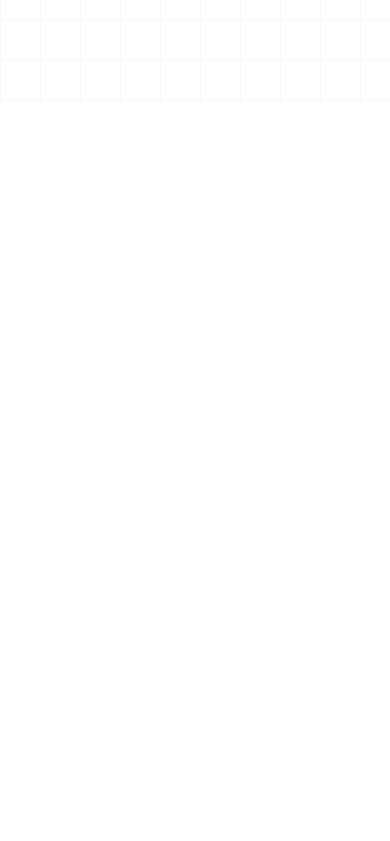
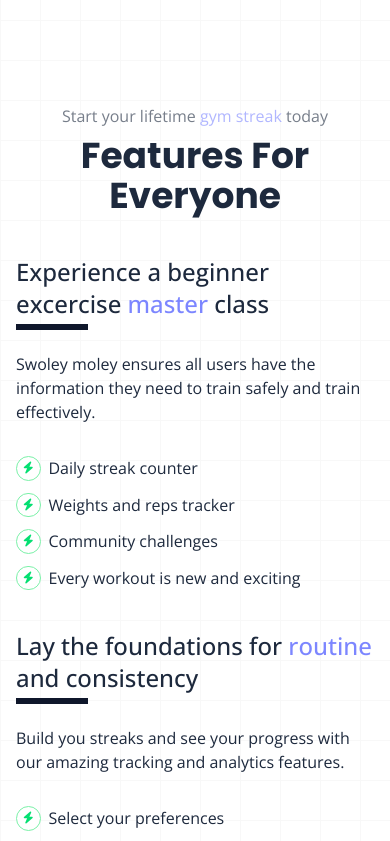
Before and after one commit to AkiKurvinen/svelte-gym-app-landingpage, a SvelteKit app: page / in a window 390 px wide. Shown: the part 740-1581 px from the top of the page. Before the commit the page ends 844 px from the top, so only its background shows below. Built offline with nearby package versions, Linux system fonts and the light colour scheme.

Commit message:
add product card

```diff
--- a/src/components/Header.svelte
+++ b/src/components/Header.svelte
@@ -2,7 +2,7 @@
 
 </script>
 <header class="flex flex-col relativez-20">
-    <div class="max-w-[1400] max-auto w-full flex items-center justify-between p-4 py-6">
+    <div class="max-w-[1400px] max-auto w-full flex items-center justify-between p-4 py-6">
         <a href="/" class="text-semibold"><h1>Swoley <span class="text-indigo-400">moley</span></h1></a>
     <button class="md:hidden grid place-items-center" aria-label="menu"><i class="fa-solid fa-bars"></i></button>
     <nav class="hidden md:flex items-center gap-4 lg:gap-6">
--- a/src/components/Product.svelte
+++ b/src/components/Product.svelte
@@ -1,4 +1,70 @@
 <script>
+    import ProductCard from "./ProductCard.svelte";
     import SectionWrapper from "./SectionWrapper.svelte";
+    let productFeatures = [
+        {
+            featureList: [
+                "Daily streak counter",
+                "Weights and reps tracker",
+                "Community challenges",
+                "Every workout is new and exciting",
+            ],
+            description:
+                "Swoley moley ensures all users have the information they need to train safely and train effectively.",
+            imgUrl: "assets/selection.png",
+        },
+        {
+            featureList: [
+                "Select your preferences",
+                "Personalize your workouts",
+                "Customize your training",
+                "Guarantees progress on all core exercises",
+            ],
+            description:
+                "Build you streaks and see your progress with our amazing tracking and analytics features.",
+            imgUrl: "assets/training.png",
+        },
+        {
+            featureList: [
+                "Eliminating guesswork",
+                "Save time",
+                "Achieve the performance you seek",
+                "Builds functional strength",
+            ],
+            description:
+                "Enter as much information about yourself as you desire to ensure all workouts are personalized to your every need.",
+            imgUrl: "assets/goal.png",
+        },
+    ];
 </script>
-<SectionWrapper id="product"></SectionWrapper>
+<SectionWrapper id="product">
+    <div
+        class="flex flex-col gap-10 sm:gap-14 md:gap-24 flex-1 items-center justify-center pb-10 md:pb-14"
+    >
+        <div class="flex flex-col gap-2">
+            <p class="opacity-60 text-base sm:text-lg md:text-xl text-center">
+                Start your lifetime <span class="text-indigo-400"
+                    >gym streak</span
+                > today
+            </p>
+            <h3
+                class="text-4xl sm:text-5xl md:text-6xl max-w-[1000px] mx-auto w-full font-semibold text-center"
+            >
+                Features For Everyone
+            </h3>
+        </div>
+            {#each productFeatures as productFeature, index}
+            <ProductCard {index} {productFeature}>
+            {#if index===0}
+            Experience a beginner excercise <span class="text-indigo-400 font-medium">master</span> class
+            {:else if index === 1}
+            Lay the foundations for <span class="text-indigo-400 font-medium">routine</span><br/> and consistency
+            {:else}
+            Workouts specific to your <span class="text-indigo-400 font-medium">environment</span>
+            and <span class="text-indigo-400 font-medium">expertise</span>
+            {/if}
+            </ProductCard>
+            {/each}
+
+    </div>
+</SectionWrapper>
--- /dev/null
+++ b/src/components/ProductCard.svelte
@@ -0,0 +1,25 @@
+<script>
+    let { children, index, productFeature } = $props();
+</script>
+<div class="grid grid-cols-1 md:grid-cols-2 gap-14 md:gap-14 lg:gap-20 relative text-base">
+    <div class="flex flex-col gap-8 md:gap-10">
+        <h4 class="text-2xl sm:text-3xl max-w-[1000px]
+        w-full font-medium relative
+        after:absolute after:top-full after:left-0 after:w-1/5 after:h-1.5 after:mt-1 after:bg-slate-900">
+        {@render children?.()}
+    </h4>
+    <p>{productFeature.description}</p>
+    <div class="flex flex-col gap-3">
+        {#each productFeature.featureList as listItem}
+        <div class="flex gap-2 items-center">
+            <div
+                class="grid place-items-center px-1.5 text-xs sm:text-sm aspect-square rounded-full border-[1.5px] bg-white border-solid border-green-300"
+            >
+                <i class="fa-solid fa-bolt text-green-400"></i>
+            </div>
+            <p>{listItem}</p>
+        </div>
+    {/each}
+    </div>
+    </div>
+</div>
--- a/src/components/SectionWrapper.svelte
+++ b/src/components/SectionWrapper.svelte
@@ -2,7 +2,7 @@
     let { children, id } = $props();
 </script>
 <section {id} class={"min-h-screen flex flex-col px-4" }>
-    <div class="flex flex-col flex-1 max-w-[400] mx-auto w-full">
+    <div class="flex flex-col flex-1 max-w-[400px] mx-auto w-full">
         {@render children?.()}
     </div>
 </section>
--- a/src/routes/+page.svelte
+++ b/src/routes/+page.svelte
@@ -1,6 +1,8 @@
 <script>
     import Hero from '../components/Hero.svelte';
+    import Product from '../components/Product.svelte';
 </script>
 <main class="flex flex-col">
     <Hero/>
+    <Product/>
 </main>
```
